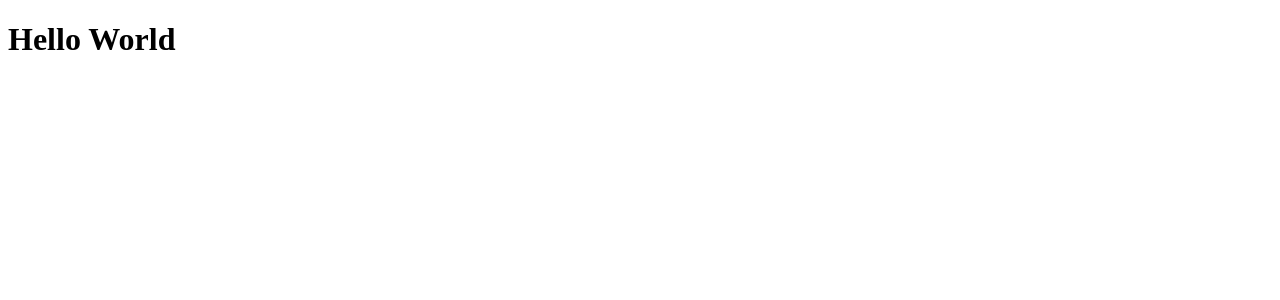
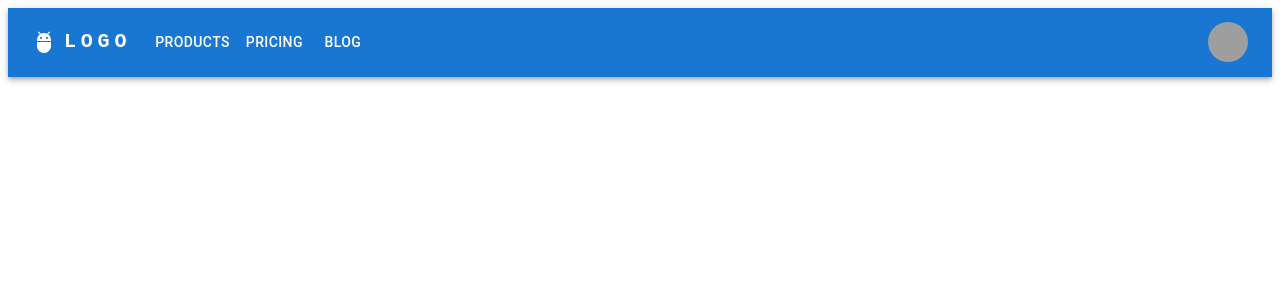
Before and after one commit to GoRuGoo/gorugo-portfolio, a React (Create React App) app: page / in a window 1280 px wide. Shown: the top 300 px of the page. Built offline with nearby package versions, Linux system fonts and the light colour scheme; grey boxes are pictures that could not be loaded.

Commit message:
add: 後に編集するファイル追加＆ヘッダーwip

```diff
--- a/package.json
+++ b/package.json
@@ -3,12 +3,15 @@
   "version": "0.1.0",
   "private": true,
   "dependencies": {
+    "@emotion/react": "^11.10.5",
+    "@emotion/styled": "^11.10.5",
+    "@mui/material": "^5.10.13",
     "@testing-library/jest-dom": "^5.16.5",
     "@testing-library/react": "^13.4.0",
     "@testing-library/user-event": "^13.5.0",
     "react": "^18.2.0",
     "react-dom": "^18.2.0",
-    "react-scripts": "5.0.1",
+    "react-scripts": "^2.1.3",
     "web-vitals": "^2.1.4"
   },
   "scripts": {
--- a/src/components/App.js
+++ b/src/components/App.js
@@ -1,9 +1,11 @@
 import React from 'react'
-
+import ResponsiveAppBar from './Menu';
 
 class App extends React.Component {
     render() {
-        return <h1>Hello World</h1>;
+        return (
+            <ResponsiveAppBar />
+        )
     }
 }
 
--- /dev/null
+++ b/src/components/Menu.js
@@ -0,0 +1,162 @@
+import * as React from 'react';
+import AppBar from '@mui/material/AppBar';
+import Box from '@mui/material/Box';
+import Toolbar from '@mui/material/Toolbar';
+import IconButton from '@mui/material/IconButton';
+import Typography from '@mui/material/Typography';
+import Menu from '@mui/material/Menu';
+import MenuIcon from '@mui/icons-material/Menu';
+import Container from '@mui/material/Container';
+import Avatar from '@mui/material/Avatar';
+import Button from '@mui/material/Button';
+import Tooltip from '@mui/material/Tooltip';
+import MenuItem from '@mui/material/MenuItem';
+import AdbIcon from '@mui/icons-material/Adb';
+
+const pages = ['Products', 'Pricing', 'Blog'];
+const settings = ['Profile', 'Account', 'Dashboard', 'Logout'];
+
+function ResponsiveAppBar() {
+    const [anchorElNav, setAnchorElNav] = React.useState(null);
+    const [anchorElUser, setAnchorElUser] = React.useState(null);
+
+    const handleOpenNavMenu = (event) => {
+        setAnchorElNav(event.currentTarget);
+    };
+    const handleOpenUserMenu = (event) => {
+        setAnchorElUser(event.currentTarget);
+    };
+
+    const handleCloseNavMenu = () => {
+        setAnchorElNav(null);
+    };
+
+    const handleCloseUserMenu = () => {
+        setAnchorElUser(null);
+    };
+
+    return (
+        <AppBar position="static">
+            <Container maxWidth="xl">
+                <Toolbar disableGutters>
+                    <AdbIcon sx={{ display: { xs: 'none', md: 'flex' }, mr: 1 }} />
+                    <Typography
+                        variant="h6"
+                        noWrap
+                        component="a"
+                        href="/"
+                        sx={{
+                            mr: 2,
+                            display: { xs: 'none', md: 'flex' },
+                            fontFamily: 'monospace',
+                            fontWeight: 700,
+                            letterSpacing: '.3rem',
+                            color: 'inherit',
+                            textDecoration: 'none',
+                        }}
+                    >
+                        LOGO
+                    </Typography>
+
+                    <Box sx={{ flexGrow: 1, display: { xs: 'flex', md: 'none' } }}>
+                        <IconButton
+                            size="large"
+                            aria-label="account of current user"
+                            aria-controls="menu-appbar"
+                            aria-haspopup="true"
+                            onClick={handleOpenNavMenu}
+                            color="inherit"
+                        >
+                            <MenuIcon />
+                        </IconButton>
+                        <Menu
+                            id="menu-appbar"
+                            anchorEl={anchorElNav}
+                            anchorOrigin={{
+                                vertical: 'bottom',
+                                horizontal: 'left',
+                            }}
+                            keepMounted
+                            transformOrigin={{
+                                vertical: 'top',
+                                horizontal: 'left',
+                            }}
+                            open={Boolean(anchorElNav)}
+                            onClose={handleCloseNavMenu}
+                            sx={{
+                                display: { xs: 'block', md: 'none' },
+                            }}
+                        >
+                            {pages.map((page) => (
+                                <MenuItem key={page} onClick={handleCloseNavMenu}>
+                                    <Typography textAlign="center">{page}</Typography>
+                                </MenuItem>
+                            ))}
+                        </Menu>
+                    </Box>
+                    <AdbIcon sx={{ display: { xs: 'flex', md: 'none' }, mr: 1 }} />
+                    <Typography
+                        variant="h5"
+                        noWrap
+                        component="a"
+                        href=""
+                        sx={{
+                            mr: 2,
+                            display: { xs: 'flex', md: 'none' },
+                            flexGrow: 1,
+                            fontFamily: 'monospace',
+                            fontWeight: 700,
+                            letterSpacing: '.3rem',
+                            color: 'inherit',
+                            textDecoration: 'none',
+                        }}
+                    >
+                        LOGO
+                    </Typography>
+                    <Box sx={{ flexGrow: 1, display: { xs: 'none', md: 'flex' } }}>
+                        {pages.map((page) => (
+                            <Button
+                                key={page}
+                                onClick={handleCloseNavMenu}
+                                sx={{ my: 2, color: 'white', display: 'block' }}
+                            >
+                                {page}
+                            </Button>
+                        ))}
+                    </Box>
+
+                    <Box sx={{ flexGrow: 0 }}>
+                        <Tooltip title="Open settings">
+                            <IconButton onClick={handleOpenUserMenu} sx={{ p: 0 }}>
+                                <Avatar alt="Remy Sharp" src="/static/images/avatar/2.jpg" />
+                            </IconButton>
+                        </Tooltip>
+                        <Menu
+                            sx={{ mt: '45px' }}
+                            id="menu-appbar"
+                            anchorEl={anchorElUser}
+                            anchorOrigin={{
+                                vertical: 'top',
+                                horizontal: 'right',
+                            }}
+                            keepMounted
+                            transformOrigin={{
+                                vertical: 'top',
+                                horizontal: 'right',
+                            }}
+                            open={Boolean(anchorElUser)}
+                            onClose={handleCloseUserMenu}
+                        >
+                            {settings.map((setting) => (
+                                <MenuItem key={setting} onClick={handleCloseUserMenu}>
+                                    <Typography textAlign="center">{setting}</Typography>
+                                </MenuItem>
+                            ))}
+                        </Menu>
+                    </Box>
+                </Toolbar>
+            </Container>
+        </AppBar>
+    );
+}
+export default ResponsiveAppBar;
```
Also changed, not shown: src/components/Footer.js (added), src/components/Header.js (added), src/components/Maincontents.js (added), 1 other file (tests, documents, lock files or other folders).
